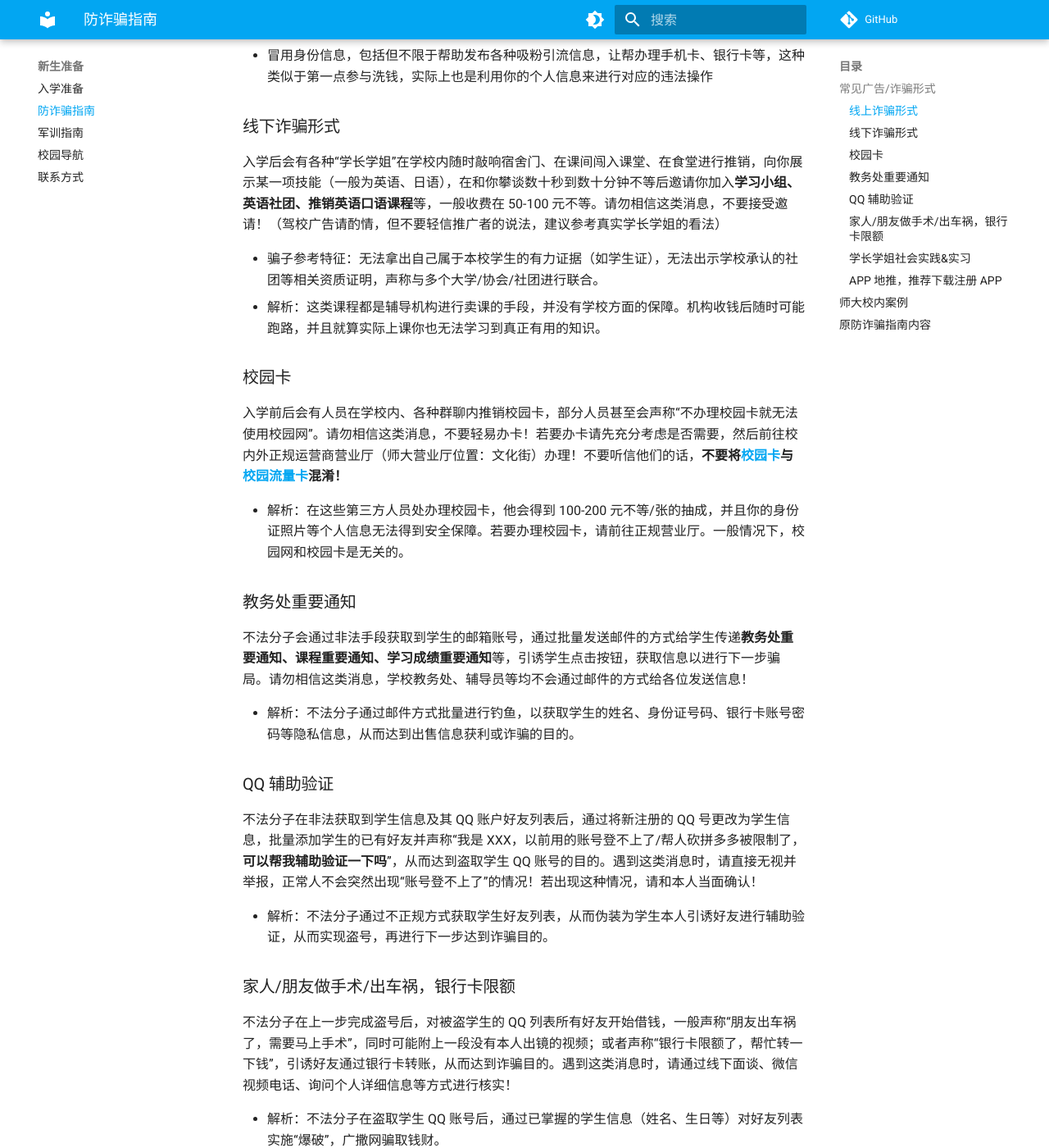
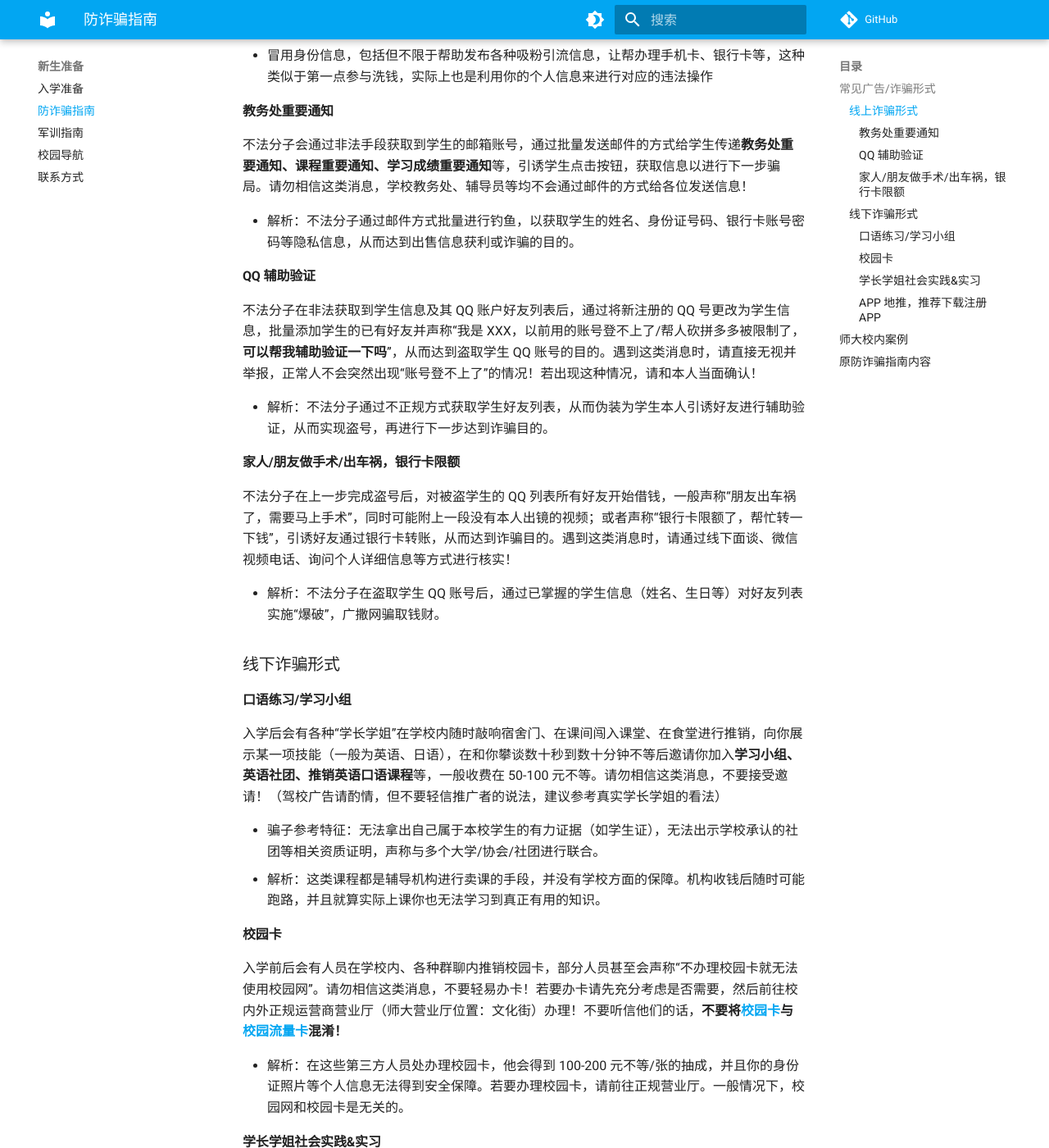
Before and after one commit to kanerty/FJNU-Wiki, an MkDocs documentation site: the page built from docs/new/anti-fraud.md, in a window 1280 px wide and 1400 px high, scrolled down 1109 px. Shown: the whole window at 82% size. Built offline with MkDocs 1.6.1 and Material for MkDocs 9.7.7, drawn with Linux system fonts in a browser that asks for light colours; comment, search, counter and statistics services are not loaded.

Commit message:
fix(anti-fraud.md): 修改反诈宣传结构

```diff
--- a/docs/new/anti-fraud.md
+++ b/docs/new/anti-fraud.md
@@ -26,44 +26,46 @@
 - 培训，以以后可以赚高薪为诱饵，让你去培训上课，比如 PS、建模 啥的，大部分为骗局，赚你学费的，实际上，网络上的资料已经够用了，有心人可以自学，很难有人能够学到赚大钱的地步，还不如出去随便发放传单啥的有性价比。
 - 冒用身份信息，包括但不限于帮助发布各种吸粉引流信息，让帮办理手机卡、银行卡等，这种类似于第一点参与洗钱，实际上也是利用你的个人信息来进行对应的违法操作
 
+#### 教务处重要通知
+
+不法分子会通过非法手段获取到学生的邮箱账号，通过批量发送邮件的方式给学生传递**教务处重要通知、课程重要通知、学习成绩重要通知**等，引诱学生点击按钮，获取信息以进行下一步骗局。请勿相信这类消息，学校教务处、辅导员等均不会通过邮件的方式给各位发送信息！
+
+- 解析：不法分子通过邮件方式批量进行钓鱼，以获取学生的姓名、身份证号码、银行卡账号密码等隐私信息，从而达到出售信息获利或诈骗的目的。
+
+#### QQ 辅助验证
+
+不法分子在非法获取到学生信息及其 QQ 账户好友列表后，通过将新注册的 QQ 号更改为学生信息，批量添加学生的已有好友并声称“我是 XXX，以前用的账号登不上了/帮人砍拼多多被限制了，**可以帮我辅助验证一下吗**”，从而达到盗取学生 QQ 账号的目的。遇到这类消息时，请直接无视并举报，正常人不会突然出现“账号登不上了”的情况！若出现这种情况，请和本人当面确认！
+
+- 解析：不法分子通过不正规方式获取学生好友列表，从而伪装为学生本人引诱好友进行辅助验证，从而实现盗号，再进行下一步达到诈骗目的。
+
+#### 家人/朋友做手术/出车祸，银行卡限额
+
+不法分子在上一步完成盗号后，对被盗学生的 QQ 列表所有好友开始借钱，一般声称“朋友出车祸了，需要马上手术”，同时可能附上一段没有本人出镜的视频；或者声称“银行卡限额了，帮忙转一下钱”，引诱好友通过银行卡转账，从而达到诈骗目的。遇到这类消息时，请通过线下面谈、微信视频电话、询问个人详细信息等方式进行核实！
+
+- 解析：不法分子在盗取学生 QQ 账号后，通过已掌握的学生信息（姓名、生日等）对好友列表实施“爆破”，广撒网骗取钱财。
+
 ### 线下诈骗形式
+
+#### 口语练习/学习小组
 
 入学后会有各种“学长学姐”在学校内随时敲响宿舍门、在课间闯入课堂、在食堂进行推销，向你展示某一项技能（一般为英语、日语），在和你攀谈数十秒到数十分钟不等后邀请你加入**学习小组、英语社团、推销英语口语课程**等，一般收费在 50-100 元不等。请勿相信这类消息，不要接受邀请！（驾校广告请酌情，但不要轻信推广者的说法，建议参考真实学长学姐的看法）
 
 - 骗子参考特征：无法拿出自己属于本校学生的有力证据（如学生证），无法出示学校承认的社团等相关资质证明，声称与多个大学/协会/社团进行联合。
 - 解析：这类课程都是辅导机构进行卖课的手段，并没有学校方面的保障。机构收钱后随时可能跑路，并且就算实际上课你也无法学习到真正有用的知识。
 
-### 校园卡
+#### 校园卡
 
 入学前后会有人员在学校内、各种群聊内推销校园卡，部分人员甚至会声称“不办理校园卡就无法使用校园网”。请勿相信这类消息，不要轻易办卡！若要办卡请先充分考虑是否需要，然后前往校内外正规运营商营业厅（师大营业厅位置：文化街）办理！不要听信他们的话，**不要将[校园卡](../service/services.md#student-id-card)与[校园流量卡](../service/network.md#campus-sim-card)混淆！**
 
 - 解析：在这些第三方人员处办理校园卡，他会得到 100-200 元不等/张的抽成，并且你的身份证照片等个人信息无法得到安全保障。若要办理校园卡，请前往正规营业厅。一般情况下，校园网和校园卡是无关的。
 
-### 教务处重要通知
-
-不法分子会通过非法手段获取到学生的邮箱账号，通过批量发送邮件的方式给学生传递**教务处重要通知、课程重要通知、学习成绩重要通知**等，引诱学生点击按钮，获取信息以进行下一步骗局。请勿相信这类消息，学校教务处、辅导员等均不会通过邮件的方式给各位发送信息！
-
-- 解析：不法分子通过邮件方式批量进行钓鱼，以获取学生的姓名、身份证号码、银行卡账号密码等隐私信息，从而达到出售信息获利或诈骗的目的。
-
-### QQ 辅助验证
-
-不法分子在非法获取到学生信息及其 QQ 账户好友列表后，通过将新注册的 QQ 号更改为学生信息，批量添加学生的已有好友并声称“我是 XXX，以前用的账号登不上了/帮人砍拼多多被限制了，**可以帮我辅助验证一下吗**”，从而达到盗取学生 QQ 账号的目的。遇到这类消息时，请直接无视并举报，正常人不会突然出现“账号登不上了”的情况！若出现这种情况，请和本人当面确认！
-
-- 解析：不法分子通过不正规方式获取学生好友列表，从而伪装为学生本人引诱好友进行辅助验证，从而实现盗号，再进行下一步达到诈骗目的。
-
-### 家人/朋友做手术/出车祸，银行卡限额
-
-不法分子在上一步完成盗号后，对被盗学生的 QQ 列表所有好友开始借钱，一般声称“朋友出车祸了，需要马上手术”，同时可能附上一段没有本人出镜的视频；或者声称“银行卡限额了，帮忙转一下钱”，引诱好友通过银行卡转账，从而达到诈骗目的。遇到这类消息时，请通过线下面谈、微信视频电话、询问个人详细信息等方式进行核实！
-
-- 解析：不法分子在盗取学生 QQ 账号后，通过已掌握的学生信息（姓名、生日等）对好友列表实施“爆破”，广撒网骗取钱财。
-
-### 学长学姐社会实践&实习
+#### 学长学姐社会实践&实习
 
 入学前后会有“学长学姐”在学校内食堂等地推销自己的产品，声称自己是**商科、销售**之类的专业，正在进行**社会实践&实习**，需要你**购买产品**（一般为笔），帮忙完成业绩。这些人不是本校学生甚至根本不是学生，请勿相信这种话术，无视或直接拒绝他！
 
 - 解析：这些“学长学姐”通常是校外人员，所推销的物品贵而难用，利用学生的同情心诱导其高价购买不值钱的物品。当你心软购买了之后，这些人马上消失，只留下不值钱的劣质产品。
 
-### APP 地推，推荐下载注册 APP
+#### APP 地推，推荐下载注册 APP
 
 入学前后会有人员在学校内推荐学生下载注册 APP（一般为抖音、快手）并进行试用，同时赠送一些小礼品。请勿相信这种话术，无视或直接拒绝他！
 
```
